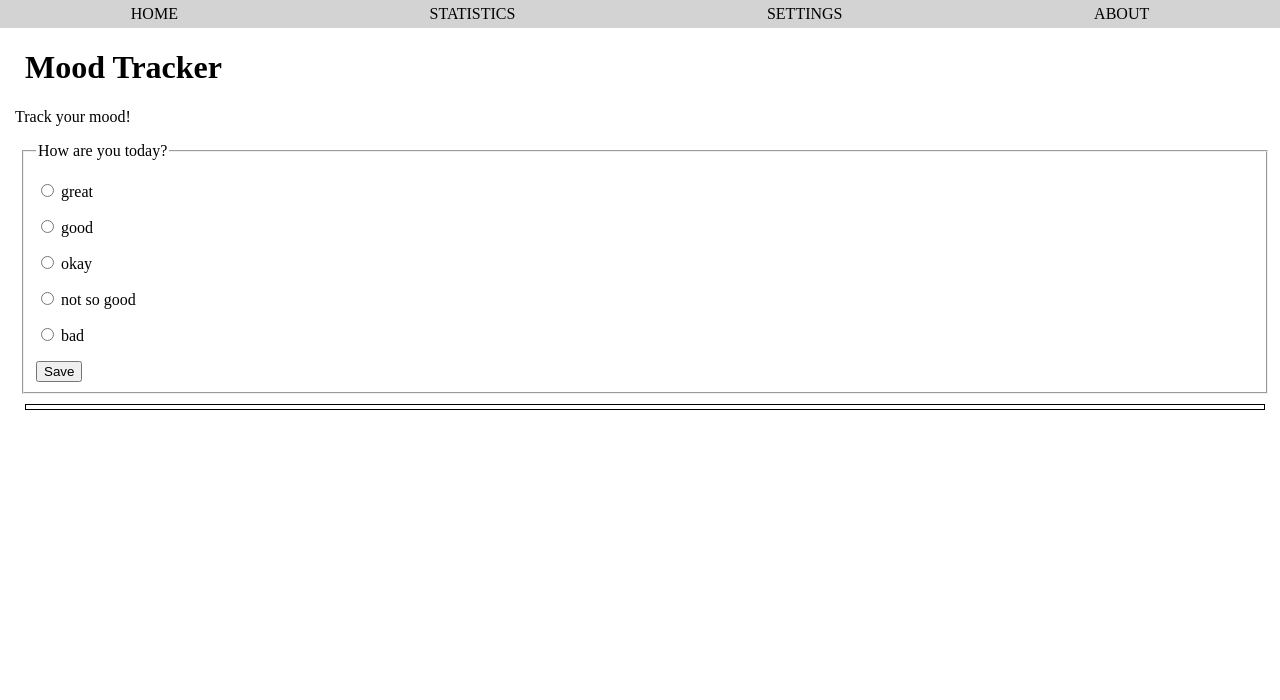
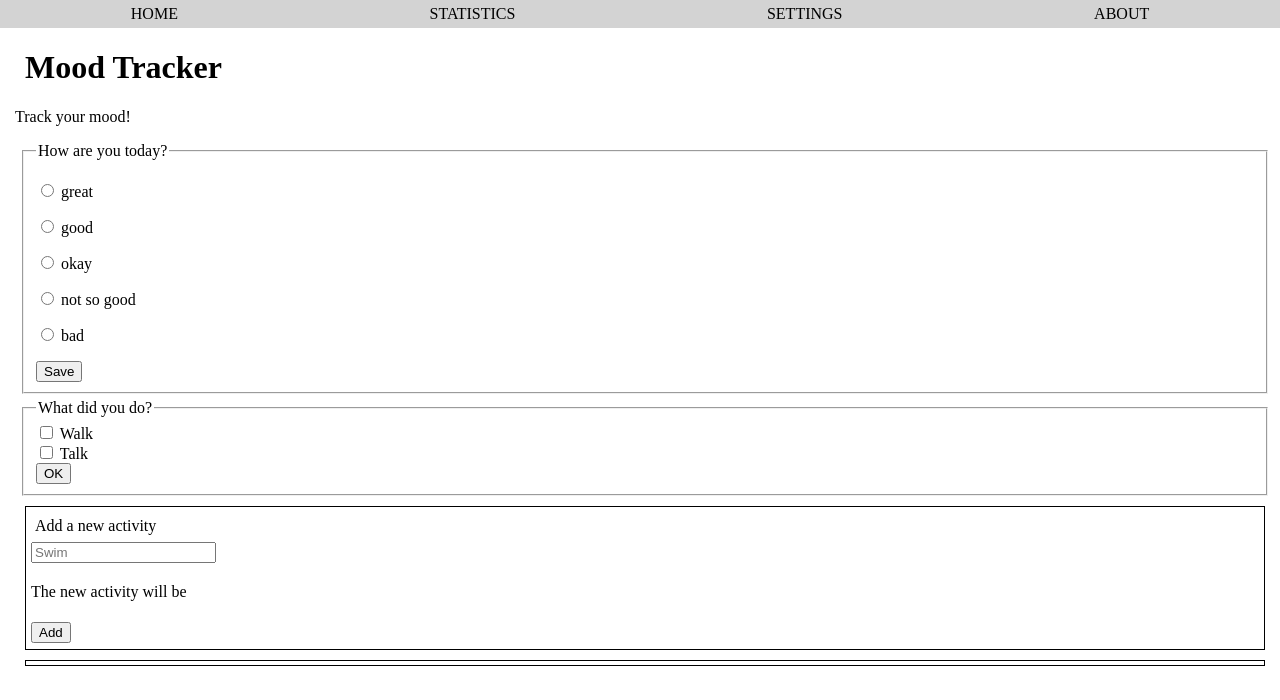
Before and after one commit to c-facade/svelte-mood-tracker, a SvelteKit app: page / in a window 1280 px wide. Shown: the top 700 px of the page. Built offline with nearby package versions, Linux system fonts and the light colour scheme.

Commit message:
activity store works!

```diff
--- a/src/routes/+page.svelte
+++ b/src/routes/+page.svelte
@@ -1,7 +1,8 @@
 <h1>Mood Tracker</h1>
 <p> Track your mood! </p>
 
-<script>
+<script lang="ts">
+	import { activities } from '../store.ts';
 	const moods= [
 		{
 			name: 'great',
@@ -33,6 +34,23 @@
 			entries = [`${key}: ${value}`, ...entries];
 		}
 	}
+
+	function yeas(e) {
+		const formData = new FormData(e.target);
+		for(const [, value] of formData) {
+			console.log(`You did ${value} today. Slay.`);
+		}
+	}
+
+	let newActivity = "";
+
+	function addActivity() {
+		if(newActivity != ""){
+			activities.addActivity(newActivity);
+		}
+		newActivity = "";
+	}
+
 </script>
 
 <form on:submit|preventDefault={addEntry}>
@@ -48,6 +66,27 @@
 	</fieldset>
 </form>
 
+<form on:submit|preventDefault={yeas}>
+	<fieldset>
+		<legend>What did you do?</legend>
+		{#each $activities as [ , activity]}
+			<input type="checkbox" name={activity.name} id={activity.id} value={activity.name} />
+			<label for={activity.id}>{activity.name}</label><br/>
+		{/each}
+		<button type="submit">OK</button>
+	</fieldset>
+</form>
+
+<form class="insert">
+	<legend>Add a new activity</legend>
+	<input type="text" placeholder="Swim" bind:value={newActivity}/>
+	<br/>
+	<p>
+		The new activity will be {newActivity}
+	</p>
+	<button on:click={addActivity}>Add</button>
+</form>
+
 <div style="margin:10px; padding:2px; border: solid 1px black;">
 	{#each entries as entry}
 		<p class="diary-entry">
@@ -60,4 +99,13 @@
 	form {
 		margin: 5px;
 	}
+	.insert{
+		margin: 10px;
+		border: solid 1px black;
+		padding: 5px;
+		line-height: 1.5em;
+	}
+	.insert legend {
+		margin:2px;
+	}
 </style>
--- a/src/store.ts
+++ b/src/store.ts
@@ -1,4 +1,5 @@
-import { writable, type Writable } from 'svelte/store';
+import { writable} from 'svelte/store';
+import {v4 as uuid} from 'uuid';
 
 export interface Entry{
 	id: number;
@@ -6,7 +7,9 @@ export interface Entry{
 	value: number;
 }
 
-type DiaryPage = Entry[];
+//type DiaryPage = Entry[];
+
+/*
 
 function createDiaryStore() {
 	const { subscribe, set, update } = writable<DiaryPage[]>([]);
@@ -18,3 +21,49 @@ function createDiaryStore() {
 			update(d => [page, ...d]);
 		}
 }
+
+ */
+
+export interface Activity {
+	id: string;
+	name: string;
+}
+
+/* TODO integrate this
+interface MultiActivity extends Activity{
+	id : string;
+	name: string;
+	values: [];
+}
+ */
+
+const defaultMap = new Map<string, Activity>([
+	["292dksj3498", {
+		id:"292dksj3498",
+		name: "Walk"}],
+	["92d29jd2uj92d", {
+		id:"92d29jd2uj92d",
+		name: "Talk"}]
+])
+
+function createActivityStore() {
+	const { subscribe, set, update } = writable<Map<string, Activity>>(defaultMap);
+
+	const addActivity = (text :string) => {
+		const id = uuid();
+		const act : Activity = {
+			id,
+			name: text
+		};
+		update(map => map.set(id, act));
+	}
+
+	return {
+		subscribe,
+		set,
+		update,
+		addActivity
+	}
+}
+
+export const activities = createActivityStore();
```
